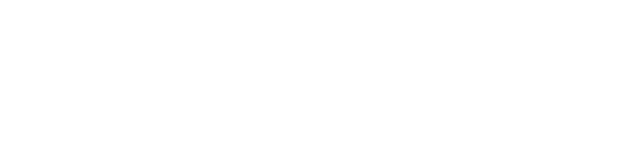
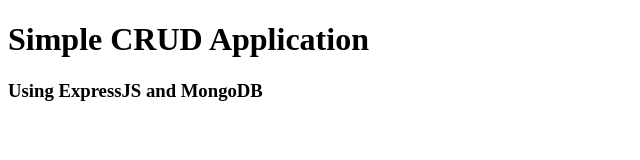
Before and after one commit to islamhaqq/Simple-CRUD-App, a website: page index.html in a window 1280 px wide. Shown: the whole page, without its empty margins (0-640 px from the left). Drawn offline with Linux system fonts and the light colour scheme.

Commit message:
update template

```diff
--- a/index.html
+++ b/index.html
@@ -5,5 +5,7 @@
         <title>Simple CRUD App</title>
     </head>
     <body>
+        <h1>Simple CRUD Application</h1>
+        <h3>Using ExpressJS and MongoDB</h3>
     </body>
 </html>
```
